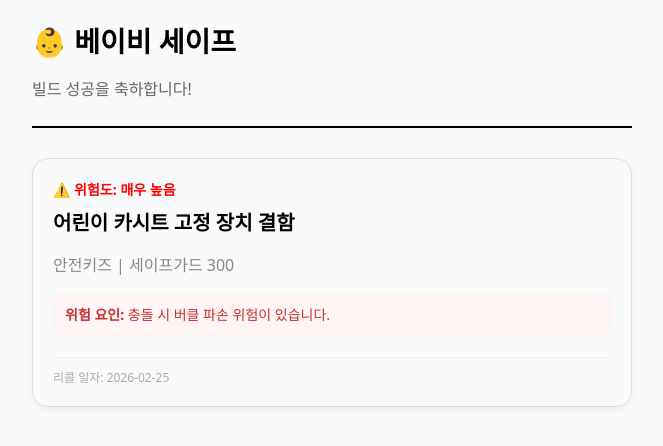
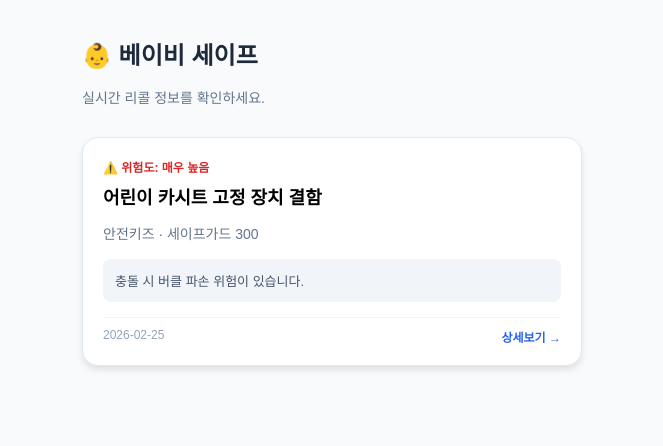
Before and after one commit to jisunyang0808/baby-safe, a Next.js app: page / in a window 1280 px wide. Shown: the top 446 px of the page, without its empty margins (308-971 px from the left). Built offline with nearby package versions, Linux system fonts and the light colour scheme.

Commit message:
Refactor HomePage layout and styles

```diff
--- a/app/page.tsx
+++ b/app/page.tsx
@@ -2,8 +2,6 @@
 
 import React from "react";
 
-// 아이콘 라이브러리(lucide-react)를 아예 삭제했습니다.
-// 이 코드는 추가 설치 없이 무조건 실행됩니다.
 export default function HomePage() {
   const recalls = [
     {
@@ -17,24 +15,23 @@ export default function HomePage() {
   ];
 
   return (
-    <div style={{ padding: '20px', maxWidth: '600px', margin: '0 auto', fontFamily: 'system-ui, sans-serif' }}>
-      <header style={{ borderBottom: '2px solid #000', paddingBottom: '10px', marginBottom: '30px' }}>
-        <h1 style={{ fontSize: '28px', margin: 0 }}>👶 베이비 세이프</h1>
-        <p style={{ color: '#666' }}>빌드 성공을 축하합니다!</p>
+    <div style={{ padding: '20px', maxWidth: '500px', margin: '0 auto', fontFamily: 'sans-serif' }}>
+      <header style={{ marginBottom: '30px' }}>
+        <h1 style={{ fontSize: '24px', fontWeight: 'bold', color: '#1e293b' }}>👶 베이비 세이프</h1>
+        <p style={{ color: '#64748b', fontSize: '14px' }}>실시간 리콜 정보를 확인하세요.</p>
       </header>
 
-      {recalls.map((item) => (
-        <div key={item.id} style={{ border: '1px solid #ddd', borderRadius: '16px', padding: '20px', boxShadow: '0 4px 6px rgba(0,0,0,0.05)' }}>
-          <div style={{ color: 'red', fontWeight: 'bold', fontSize: '14px', marginBottom: '8px' }}>⚠️ 위험도: 매우 높음</div>
-          <h2 style={{ fontSize: '20px', margin: '0 0 4px 0' }}>{item.title}</h2>
-          <p style={{ color: '#888', marginBottom: '16px' }}>{item.brand} | {item.productName}</p>
-
-          <div style={{ backgroundColor: '#fff5f5', padding: '12px', borderRadius: '8px', color: '#c53030', fontSize: '14px', lineHeight: '1.5' }}>
-            <strong>위험 요인:</strong> {item.hazard}
+      {recalls.map(item => (
+        <div key={item.id} style={{ backgroundColor: 'white', borderRadius: '16px', padding: '20px', boxShadow: '0 4px 6px rgba(0,0,0,0.1)', border: '1px solid #e2e8f0', marginBottom: '20px' }}>
+          <div style={{ color: '#dc2626', fontSize: '12px', fontWeight: 'bold', marginBottom: '8px' }}>⚠️ 위험도: 매우 높음</div>
+          <h2 style={{ fontSize: '18px', fontWeight: 'bold', margin: '0 0 4px 0' }}>{item.title}</h2>
+          <p style={{ color: '#64748b', fontSize: '14px', marginBottom: '16px' }}>{item.brand} · {item.productName}</p>
+          <div style={{ backgroundColor: '#f1f5f9', padding: '12px', borderRadius: '8px', fontSize: '13px', color: '#475569' }}>
+            {item.hazard}
           </div>
-
-          <div style={{ marginTop: '20px', paddingTop: '10px', borderTop: '1px solid #eee', fontSize: '12px', color: '#aaa' }}>
-            리콜 일자: {item.date}
+          <div style={{ marginTop: '15px', paddingTop: '10px', borderTop: '1px solid #f1f5f9', fontSize: '12px', color: '#94a3b8', display: 'flex', justifyContent: 'space-between' }}>
+            <span>{item.date}</span>
+            <span style={{ color: '#2563eb', fontWeight: 'bold' }}>상세보기 →</span>
           </div>
         </div>
       ))}
```
